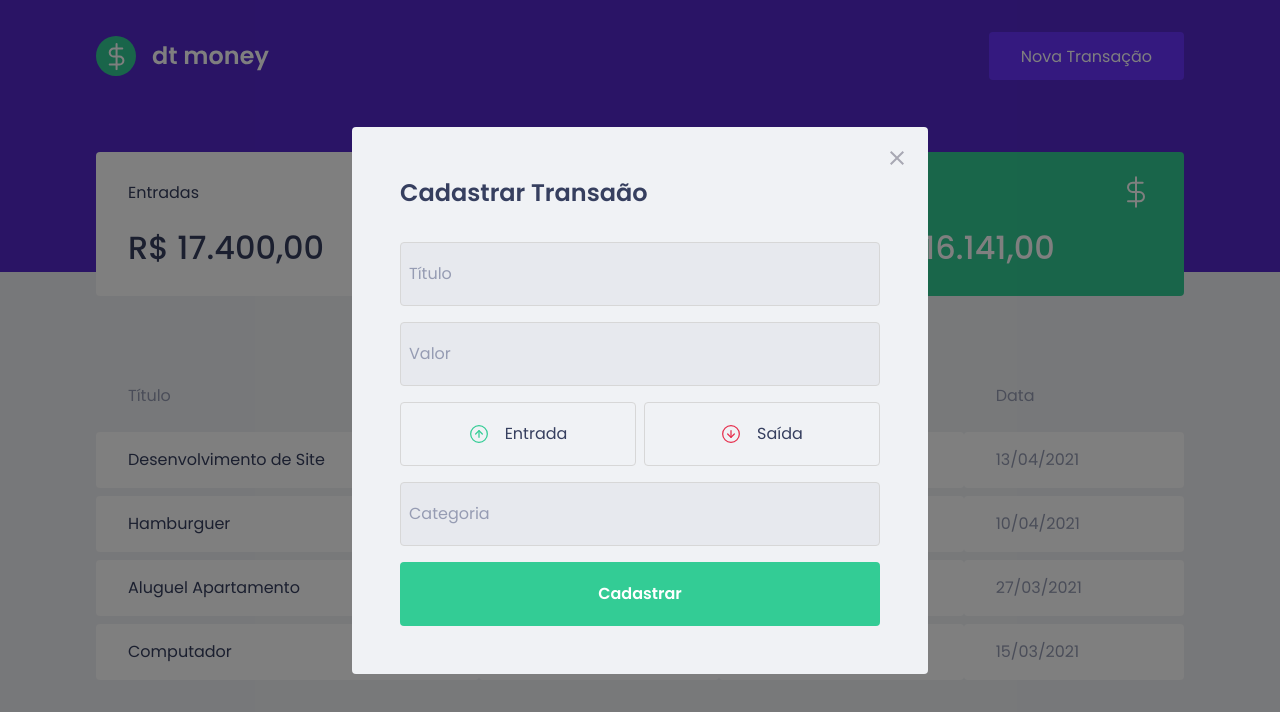
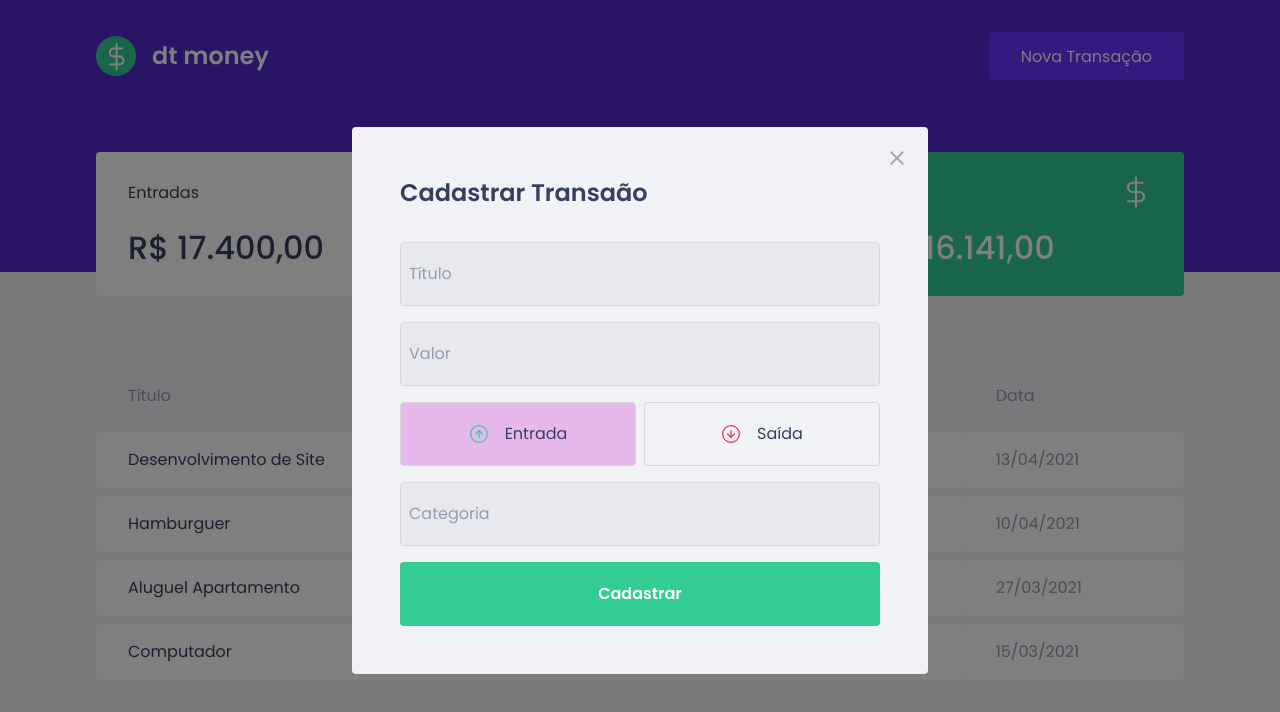
Before and after one commit to marceloadf/dtmoney, a React (Create React App) app: page / in a window 1280 px wide. Both pictures are taken after a click on the button "Nova Transação". Shown: the top 712 px of the page. Built offline with nearby package versions, Linux system fonts and the light colour scheme; no server answers; what miragejs would draw is missing.

Commit message:
function to define whether the button is active or not

```diff
--- a/src/components/NewTransactionModal/index.tsx
+++ b/src/components/NewTransactionModal/index.tsx
@@ -1,8 +1,9 @@
 import Modal from 'react-modal';
-import { Container, TransactionTypeContainer } from './styles';
+import { Container, TransactionButton, TransactionTypeContainer } from './styles';
 import closeButtonImg from '../../assets/close.svg';
 import incomeImg from '../../assets/incomes.svg';
 import outcomeImg from '../../assets/outcomes.svg';
+import { useState } from 'react';
 
 interface NewTransactionModalProps{
     modalIsOpen: boolean;
@@ -10,6 +11,9 @@ interface NewTransactionModalProps{
 }
 
 export function NewTransactionModal( {modalIsOpen, closeModal} : NewTransactionModalProps) {
+
+    const [transactionType, setTransactionType] = useState('deposit');
+
     return (
         <Modal
             isOpen={modalIsOpen}
@@ -32,14 +36,25 @@ export function NewTransactionModal( {modalIsOpen, closeModal} : NewTransactionM
                 <input placeholder='Valor' type='number'/>
 
                 <TransactionTypeContainer>
-                    <button type="button">
+
+                    <TransactionButton
+                        type="button"
+                        onClick={() => setTransactionType("deposit")}
+                        isActive={transactionType === "deposit" ? true : false}
+                    >
                         <img src={incomeImg} alt="Entrada" />
                         <span>Entrada</span>
-                    </button>
-                    <button type="button">
+                    </TransactionButton>
+
+                    <TransactionButton
+                        type="button"
+                        isActive={transactionType === "withdraw" ? true : false}
+                        onClick={() => setTransactionType("withdraw")}
+                    >
                         <img src={outcomeImg} alt="Saída" />
                         <span>Saída</span>
-                    </button>
+                    </TransactionButton>
+
                 </TransactionTypeContainer>
 
                 <input placeholder='Categoria'/>
@@ -47,6 +62,7 @@ export function NewTransactionModal( {modalIsOpen, closeModal} : NewTransactionM
                 <button type='submit'>
                     Cadastrar
                 </button>
+
            </Container>
         </Modal>
     );
--- a/src/components/NewTransactionModal/styles.tsx
+++ b/src/components/NewTransactionModal/styles.tsx
@@ -55,12 +55,17 @@ export const TransactionTypeContainer = styled.div`
     grid-template-columns: 1fr 1fr;
     gap: 0.5rem;
     margin: 1rem 0;
+`
 
-    button {
+interface TransactionButtonProps {
+    isActive: boolean;
+}
+
+export const TransactionButton = styled.button<TransactionButtonProps>`
     height: 4rem;
     border: 1px solid #d7d7d7;
 
-        background: transparent;
+    background: ${(props) => props.isActive ? "#d7d7" : "transparent"};
 
     display: flex;
     align-items: center;
@@ -84,5 +89,4 @@ export const TransactionTypeContainer = styled.div`
         font-size: 1rem;
         color: var(--text-title);
     }
-    }
-`;
+`
```
Lines whose indentation alone changed are shown as unchanged.
